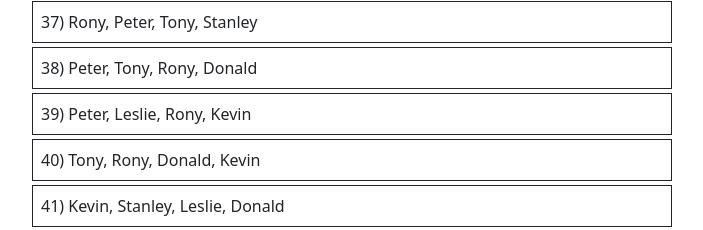
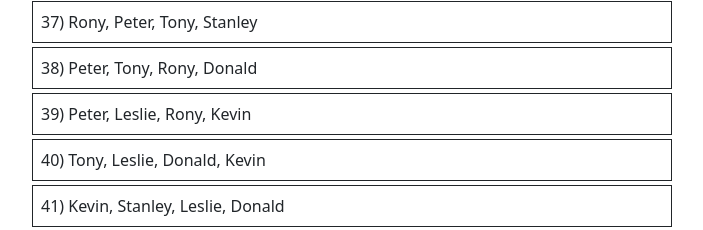
Before and after one commit to Abayo-UI/Ludo-Parchisi-League, a React (Create React App) app: page / in a window 1280 px wide. Shown: the part 1804-2034 px from the top of the page, without its empty margins (288-991 px from the left). Built offline with nearby package versions, Linux system fonts and the light colour scheme; a web font is replaced by a local one.

Commit message:
fixed Stepper's game

```diff
--- a/src/Components/matches.js
+++ b/src/Components/matches.js
@@ -47,7 +47,7 @@ export const fixturesData = [
 "37) Rony, Peter, Tony, Stanley",
 "38) Peter, Tony, Rony, Donald",
 "39) Peter, Leslie, Rony, Kevin",
-"40) Tony, Rony, Donald, Kevin",
+"40) Tony, Leslie, Donald, Kevin",
 
 "41) Kevin, Stanley, Leslie, Donald",
 "42) Peter, Rony, Stanley, Leslie",
--- a/src/Components/playersMatchData.js
+++ b/src/Components/playersMatchData.js
@@ -5,7 +5,7 @@ export const  enterPlayersPositions = {
     "Kamar": [ 1,3,4,1,2,3,2],
     "Mokaya": [ 2,4,1,3,3,1],
     "Leslie": [ 1,4,1,1,2,3,2],
-    "Rony": [ 2,2,1,4,2,3],
+    "Rony": [ 2,2,1,4,2,3,1],
     "Stanley": [ 4,3,1,2,1,4,4,4],
     "Tony": [ 4,2,2,4,4,1,3]
 }
```
